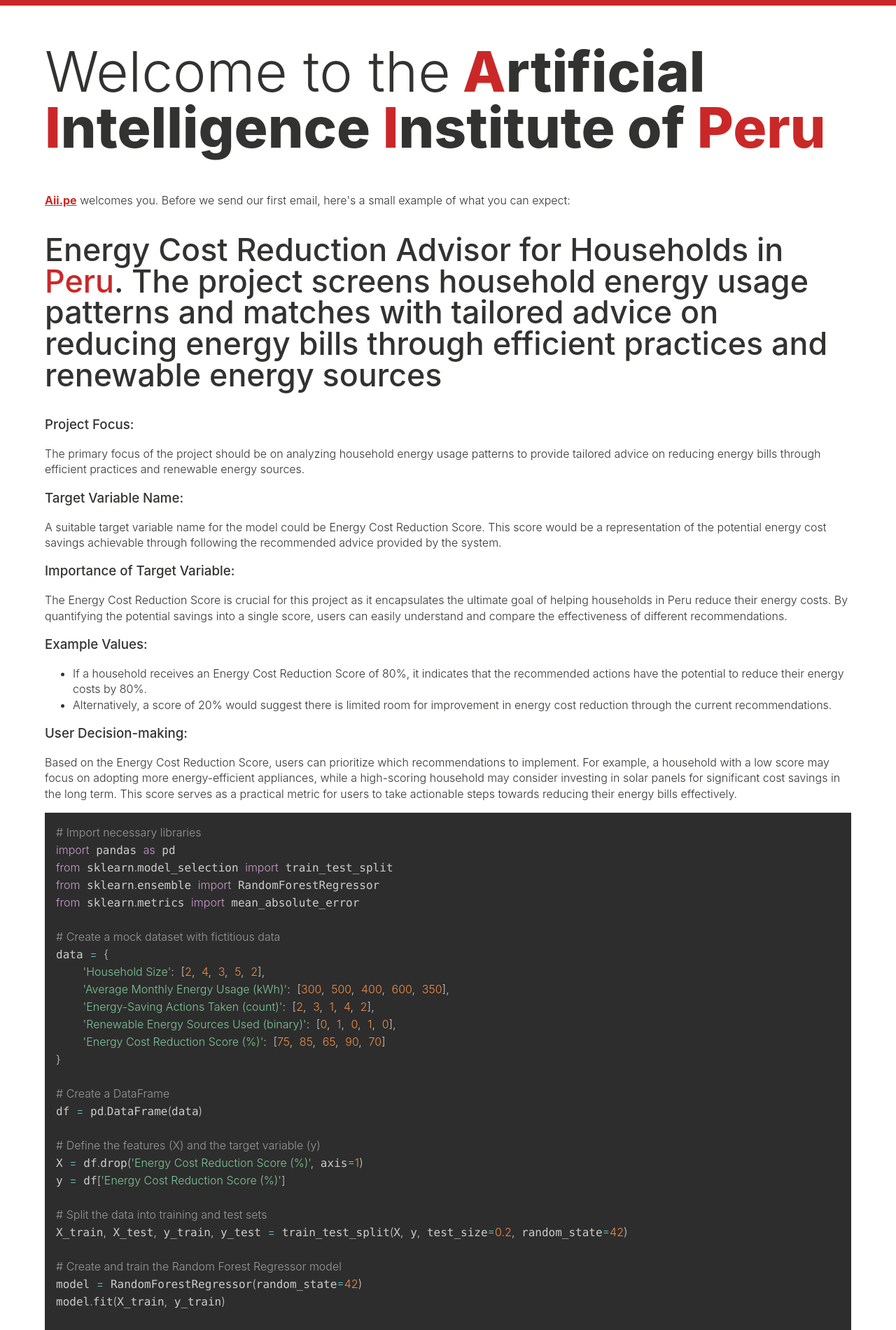
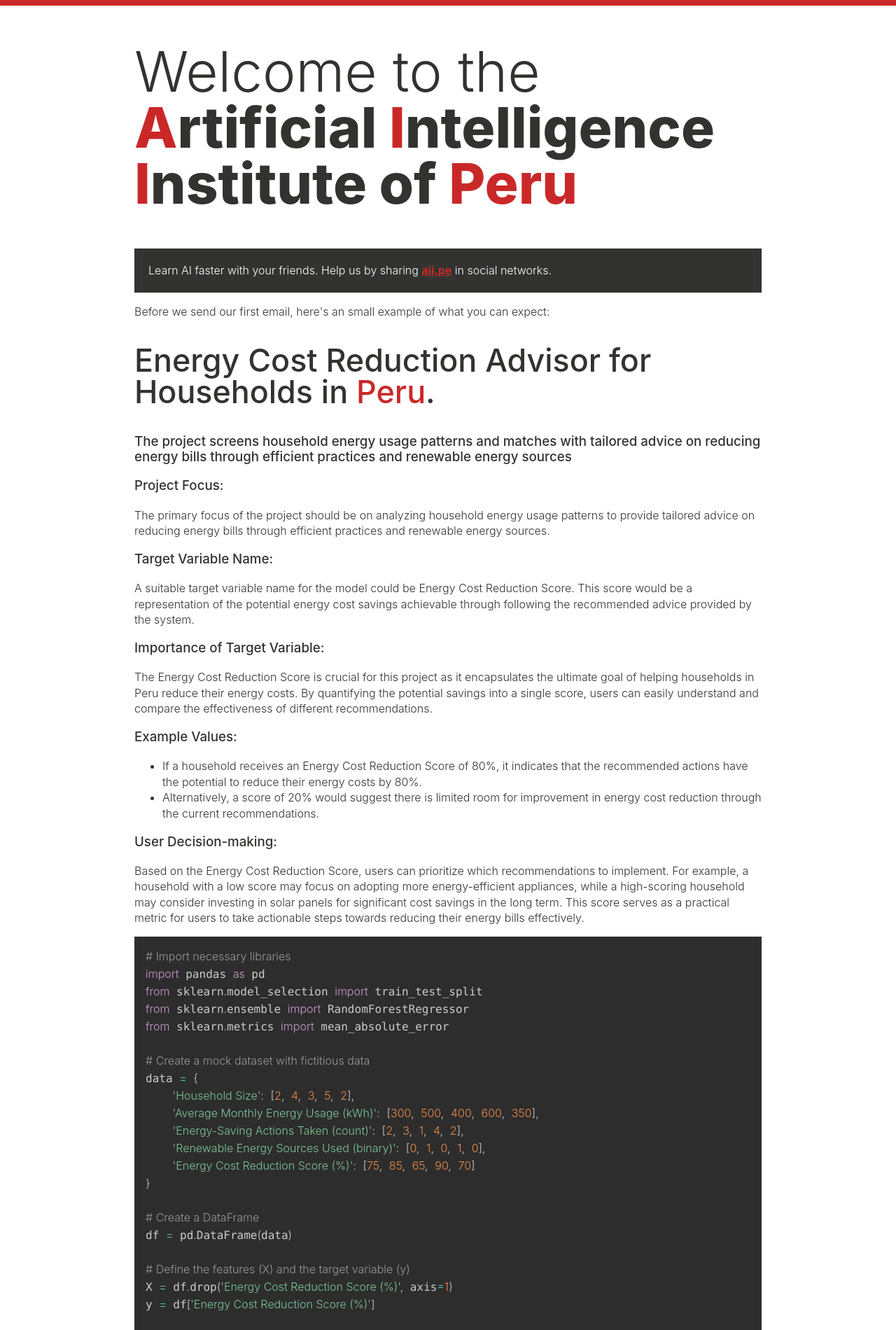
Before and after one commit to christianipanaque/aii.pe, a Jekyll site: the page thank-you.html, which Jekyll copies as it is, in a window 1280 px wide. Shown: the top 1900 px of the page at 70% size. Built offline with Jekyll 4.4.1, drawn with Linux system fonts in a browser that asks for light colours; some of the changed text lies outside the part shown.

Commit message:
add more styling fixes

```diff
--- a/assets/css/app.css
+++ b/assets/css/app.css
@@ -214,7 +214,7 @@
     max-width: 100%;
   }
 
-  .main :where(p, span, h1) {
+  .main :where(p, span, h1, h2) {
     text-align: center !important;
   }
 
@@ -369,7 +369,8 @@
 }
 
 @media (max-width: 900px) {
-  h1 {
+  h1,
+  h2 {
     font-size: 2em;
   }
 
--- a/index.html
+++ b/index.html
@@ -127,9 +127,9 @@
           <span class="light-bold">local challenges</span>.
         </h2>
         <p class="sub-title">
-          Join us to be part of
-          <span class="light-bold">Peru's AI revolution</span>, driving a new
-          era of <span class="light-bold">growth</span>,
+          <span class="light-bold">Join us</span>, and be a part of
+          <span class="light-bold">Peru's AI revolution</span> driving a new era
+          of <span class="light-bold">growth</span>,
           <span class="light-bold">impact</span>, and
           <span class="light-bold">innovation</span>.
         </p>
--- a/thank-you.html
+++ b/thank-you.html
@@ -42,8 +42,20 @@
     </style>
     <link href="assets/css/prism.css" rel="stylesheet" />
     <link rel="shortcut icon" href="assets/images/favicon.ico" />
+    <style>
+      body {
+        background-color: white;
+        padding: 0 15vw 0 15vw;
+      }
+
+      @media (max-width: 900px) {
+        body {
+          padding: 0 5vw 0 5vw;
+        }
+      }
+    </style>
   </head>
-  <body style="background-color: white; padding: 0 5vw 0 5vw">
+  <body>
     <main>
       <h1>
         <span class="light">Welcome to the</span>
@@ -52,23 +64,29 @@
         <span class="highlight-primary-color">I</span>nstitute of
         <span class="highlight-primary-color">Peru</span>
       </h1>
-      <p>
+      <p style="padding: 20px; background-color: #323330; color: white">
+        Learn AI faster with your friends. Help us by sharing
         <a
           style="text-decoration: underline"
           class="highlight-primary-color light-bold"
           href="https://aii.pe"
-          >Aii.pe</a
+          >aii.pe</a
         >
-        welcomes you. Before we send our first email, here's a small example of
-        what you can expect:
+        in social networks.
+      </p>
+      <p>
+        Before we send our first email, here's an small example of what you can
+        expect:
       </p>
       <h2>
         Energy Cost Reduction Advisor for Households in
-        <span class="highlight-primary-color">Peru</span>. The project screens
-        household energy usage patterns and matches with tailored advice on
-        reducing energy bills through efficient practices and renewable energy
-        sources
+        <span class="highlight-primary-color">Peru</span>.
       </h2>
+      <h3>
+        The project screens household energy usage patterns and matches with
+        tailored advice on reducing energy bills through efficient practices and
+        renewable energy sources
+      </h3>
       <h3 id="primary-focus">Project Focus:</h3>
       <p>
         The primary focus of the project should be on analyzing household energy
```
Also changed, not shown: 4 other files.
